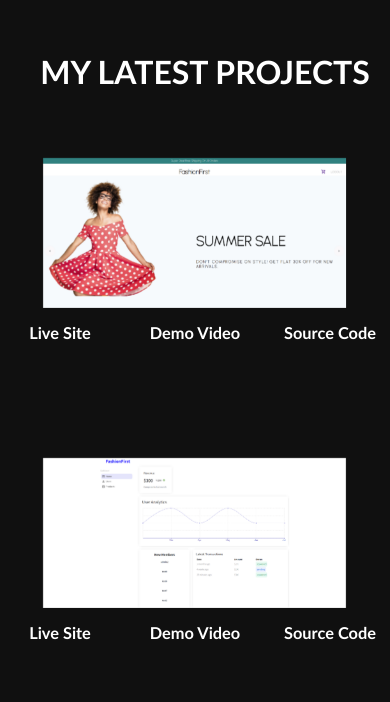
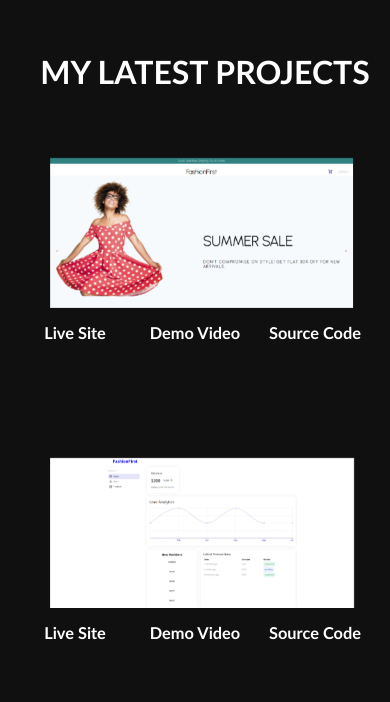
Before and after one commit to slevine3/Portfolio, a React (Create React App) app: page / in a window 390 px wide. Shown: the part 2156-2858 px from the top of the page. Built offline with nearby package versions, Linux system fonts and the light colour scheme.

Commit message:
project section responsive design

```diff
--- a/package.json
+++ b/package.json
@@ -9,9 +9,11 @@
     "@testing-library/react": "^12.1.3",
     "@testing-library/user-event": "^13.5.0",
     "axios": "^0.26.0",
+    "bootstrap": "^5.1.3",
     "file-saver": "^2.0.5",
     "font-awesome": "^4.7.0",
     "react": "^17.0.2",
+    "react-bootstrap": "^2.4.0",
     "react-dom": "^17.0.2",
     "react-router-dom": "^6.2.2",
     "react-scripts": "5.0.0",
--- a/src/components/Project.css
+++ b/src/components/Project.css
@@ -13,9 +13,8 @@
   padding-top: 75px;
   align-items: center;
   justify-content: center;
-
 }
-.project_title{
+.project_title {
   margin-bottom: 45px;
 }
 .project_row {
@@ -134,7 +133,7 @@
 }
 
 @media screen and (max-width: 900px) {
-  .project_row{
+  .project_row {
     flex-direction: column;
   }
   .project_image {
@@ -144,6 +143,7 @@
   }
   .project_subtitle {
     font-size: 14px;
+    width: 120px;
   }
   .project_links {
     padding-left: 0px;
@@ -163,7 +163,7 @@
   }
   .project_display_container {
     margin-left: 0px;
-
+    width: 100vw;
   }
   .project_name {
     padding-left: 40px;
--- a/src/index.js
+++ b/src/index.js
@@ -3,6 +3,7 @@ import ReactDOM from 'react-dom';
 import './index.css';
 import App from './App';
 import reportWebVitals from './reportWebVitals';
+
 
 ReactDOM.render(
   <React.StrictMode>
```
Also changed, not shown: 1 other file (tests, documents, lock files or other folders).
